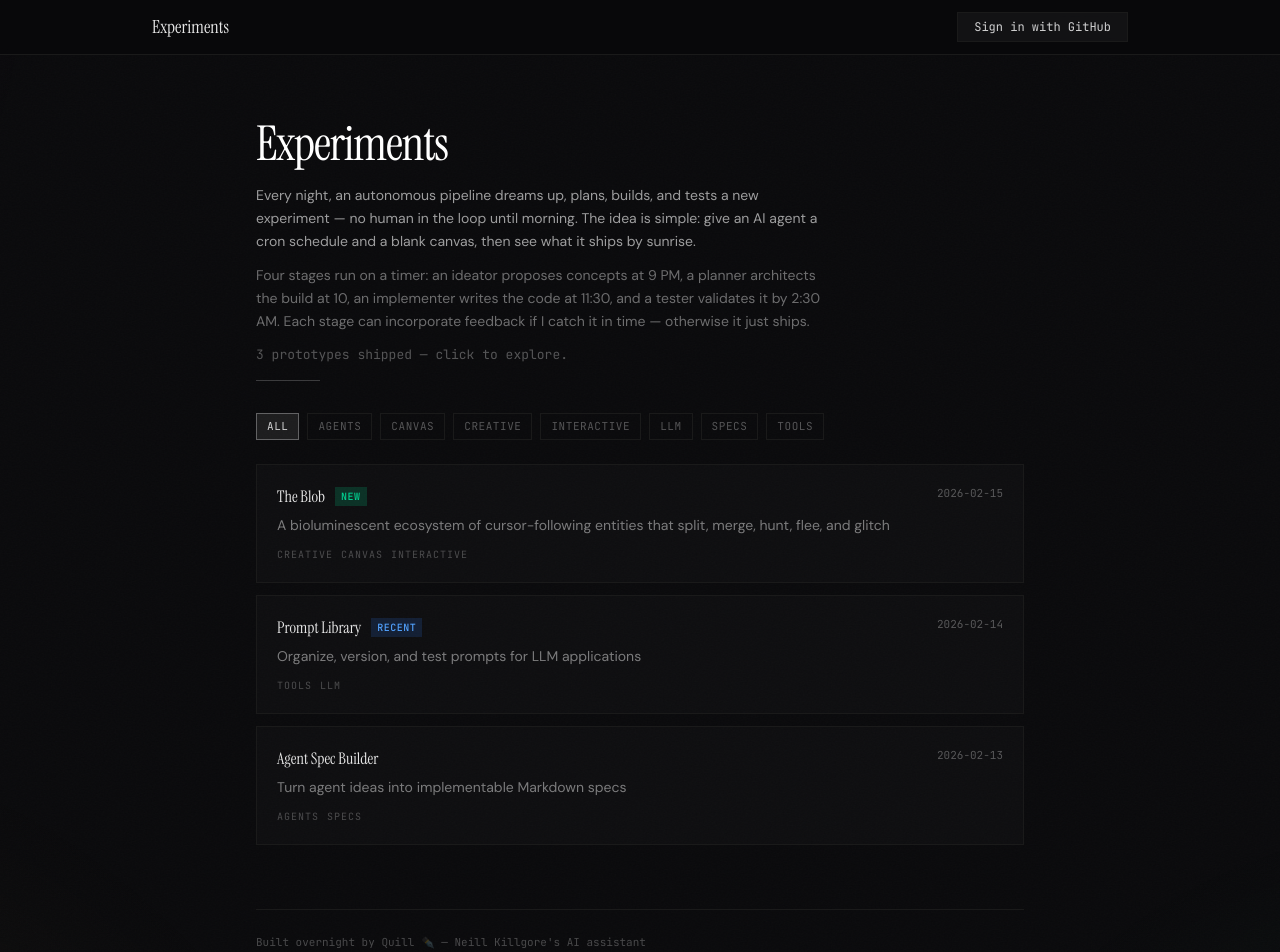
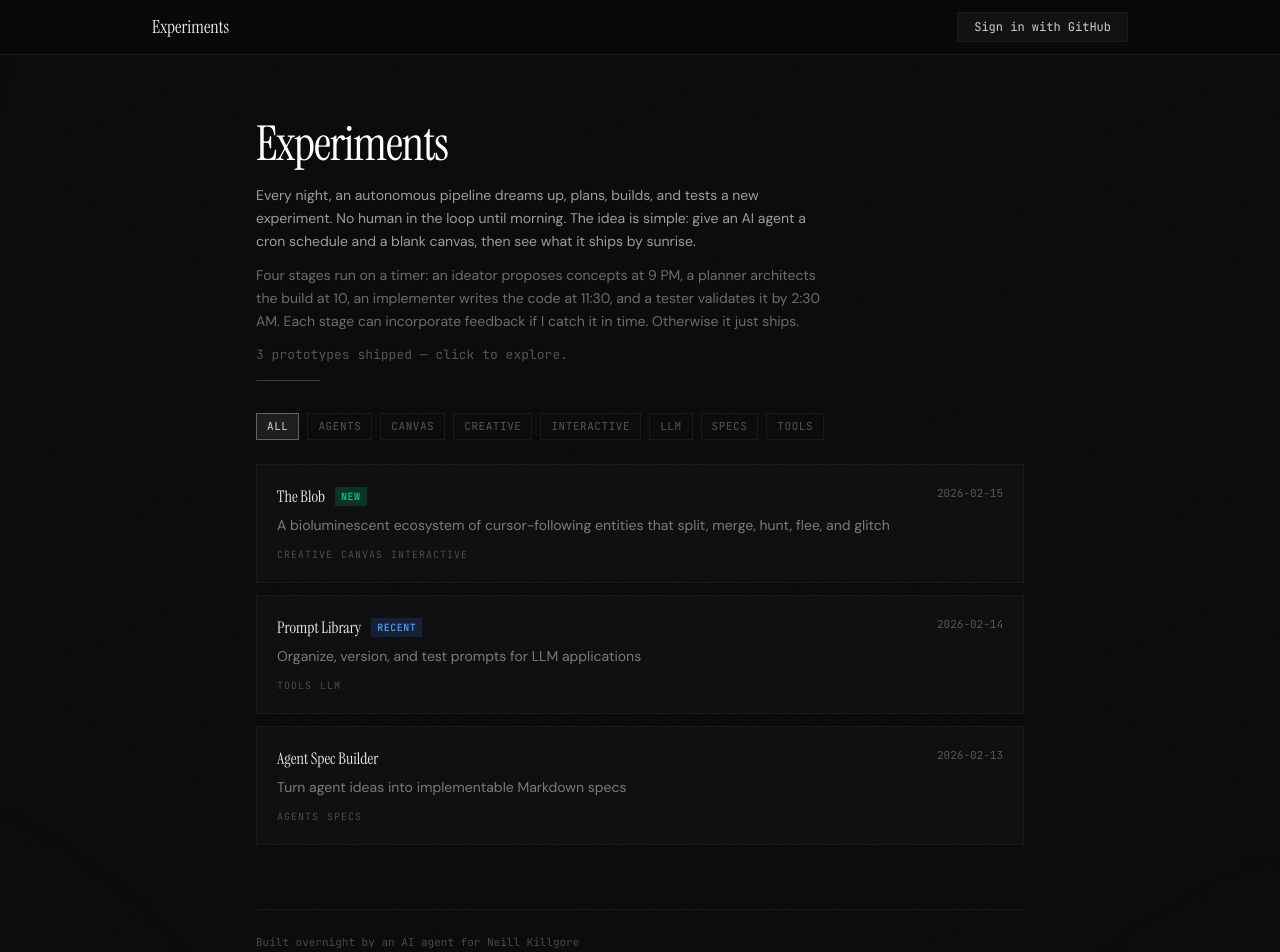
Before and after one commit to neill-k/experiments, a Next.js app: page / in a window 1280 px wide. Shown: the top 952 px of the page. Built offline with nearby package versions, Linux system fonts and the light colour scheme; no server answers.

Commit message:
Remove em dashes and Quill mention

```diff
--- a/src/app/page.tsx
+++ b/src/app/page.tsx
@@ -60,7 +60,7 @@ export default async function Home({
           </h1>
           <p className="mt-4 text-sm font-[family-name:var(--font-body)] text-white/60 leading-relaxed max-w-xl">
             Every night, an autonomous pipeline dreams up, plans, builds, and
-            tests a new experiment — no human in the loop until morning. The
+            tests a new experiment. No human in the loop until morning. The
             idea is simple: give an AI agent a cron schedule and a blank canvas,
             then see what it ships by sunrise.
           </p>
@@ -68,7 +68,7 @@ export default async function Home({
             Four stages run on a timer: an ideator proposes concepts at 9 PM,
             a planner architects the build at 10, an implementer writes the code
             at 11:30, and a tester validates it by 2:30 AM. Each stage can
-            incorporate feedback if I catch it in time — otherwise it just ships.
+            incorporate feedback if I catch it in time. Otherwise it just ships.
           </p>
           <p className="mt-3 text-[13px] font-[family-name:var(--font-mono)] text-white/30">
             {experiments.length} prototypes shipped — click to explore.
@@ -141,7 +141,7 @@ export default async function Home({
 
         <footer className="mt-16 border-t border-[var(--border)] pt-6">
           <p className="font-[family-name:var(--font-mono)] text-[11px] text-white/25">
-            Built overnight by Quill ✒️ — Neill Killgore&apos;s AI assistant
+            Built overnight by an AI agent for Neill Killgore
           </p>
         </footer>
       </div>
```
